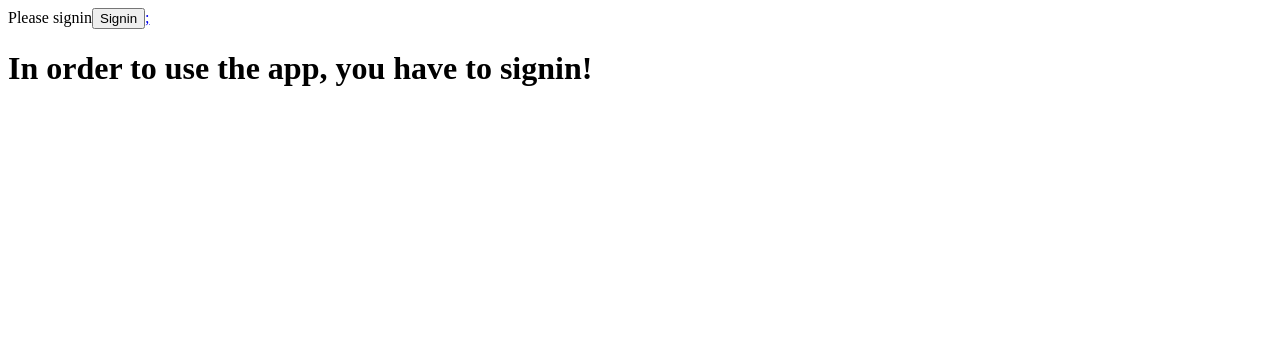
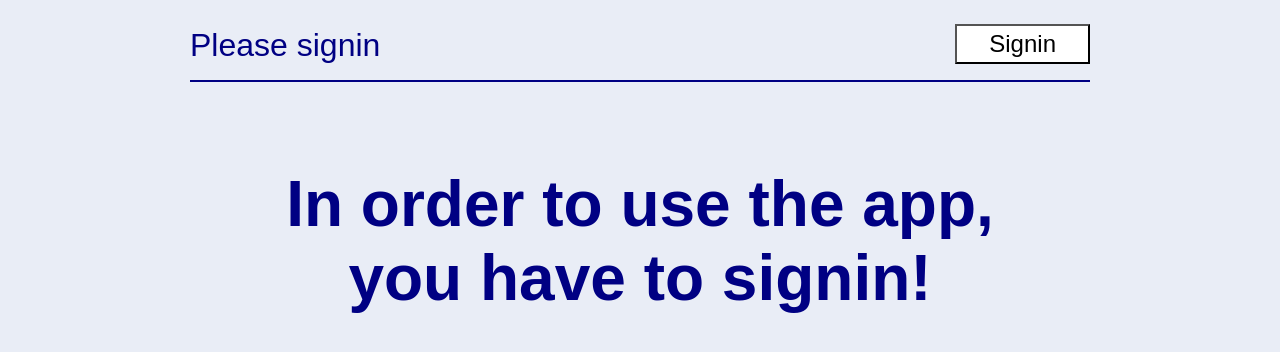
Before and after one commit to mstanielewicz/signin-react-app, a React (Create React App) app: page / in a window 1280 px wide. Shown: the top 352 px of the page. Built offline with nearby package versions, Linux system fonts and the light colour scheme.

Commit message:
Add styling

```diff
--- a/package.json
+++ b/package.json
@@ -9,6 +9,7 @@
     "react-router-dom": "^5.0.1",
     "react-scripts": "3.1.0",
     "styled-components": "^4.3.2",
+    "styled-normalize": "^8.0.6",
     "use-react-router": "^1.0.7",
     "yup": "^0.27.0"
   },
--- a/src/components/App.js
+++ b/src/components/App.js
@@ -7,9 +7,14 @@ import { Signin } from "./Signin";
 import { UserProvider } from "../context/UserContext";
 import { NotificationProvider } from "../context/NotificationContext";
 
-function App() {
+import styled, { createGlobalStyle } from "styled-components";
+import { normalize } from "styled-normalize";
+
+export const App = () => {
   return (
-    <div>
+    <>
+      <GlobalStyles />
+      <AppWrapper>
         <NotificationProvider>
           <UserProvider>
             <Router>
@@ -20,8 +25,35 @@ function App() {
             </Router>
           </UserProvider>
         </NotificationProvider>
-    </div>
+      </AppWrapper>
+    </>
   );
+};
+
+const GlobalStyles = createGlobalStyle`
+  ${normalize}
+
+  body {
+    background-color: #e9edf6;
+    font-family: sans-serif;
+    font-size: 10px;
+    color: rgba(10, 16, 25, 0.9);
   }
 
-export default App;
+  button {
+    cursor: pointer;
+    text-decoration: none;
+    height: 2.5rem;
+    padding: 0 2rem;
+    font-size: 1.5rem;
+    background-color: white;
+  }
+`;
+
+const AppWrapper = styled.div`
+  max-width: 900px;
+  margin: 0 auto;
+  display: flex;
+  flex-direction: column;
+  justify-content: center;
+`;
--- a/src/components/Header.js
+++ b/src/components/Header.js
@@ -1,15 +1,17 @@
 import React from "react";
 import { Link } from "react-router-dom";
 import { UserContext } from "../context/UserContext";
+
+import styled from "styled-components";
 
 export const Header = () => {
   const { signout, user, isAuthenticated } = React.useContext(UserContext);
 
   return (
-    <header>
+    <HeaderWrapper>
       <span>{isAuthenticated ? `Hello ${user.name}!` : "Please signin"}</span>
       {isAuthenticated ? <SignoutButton signout={signout} /> : <SigninButton />}
-    </header>
+    </HeaderWrapper>
   );
 };
 
@@ -19,6 +21,21 @@ const SignoutButton = ({ signout }) => (
 
 const SigninButton = () => (
   <Link to="/signin">
-    <button>{"Signin"}</button>;
+    <button>{"Signin"}</button>
   </Link>
 );
+
+const HeaderWrapper = styled.header`
+  height: 3rem;
+  margin-bottom: 1rem;
+  display: flex;
+  justify-content: space-between;
+  align-items: flex-end;
+  padding: 1rem 0;
+  border-bottom: 2px #000083 solid;
+  color: #000083;
+
+  span {
+    font-size: 2rem;
+  }
+`;
--- a/src/components/Home.js
+++ b/src/components/Home.js
@@ -1,16 +1,33 @@
 import React from "react";
 import { UserContext } from "../context/UserContext";
+
+import styled from "styled-components";
 
 export const Home = () => {
   const { user, isAuthenticated } = React.useContext(UserContext);
 
   return (
-    <div>
+    <HomeWrapper>
       <h1>
         {isAuthenticated
           ? `Now you can use the app ${user.name}!`
           : "In order to use the app, you have to signin!"}
       </h1>
-    </div>
+    </HomeWrapper>
   );
 };
+
+const HomeWrapper = styled.div`
+  display: flex;
+  justify-content: center;
+  align-items: center;
+  height: 10rem;
+  color: #000083;
+  padding: 4rem;
+
+  h1 {
+    text-align: center;
+    font-size: 4rem;
+    font-weight: 600;
+  }
+`;
--- a/src/components/Notifications.js
+++ b/src/components/Notifications.js
@@ -1,14 +1,48 @@
 import React from "react";
 import { NotificationContext } from "../context/NotificationContext";
+
+import styled from "styled-components";
 
 export const Notifications = () => {
   const { state } = React.useContext(NotificationContext);
 
+  if (state.length === 0) {
+    return null;
+  }
+
   return (
-    <div>
+    <NotificationsWrapper>
       {state.map(notification => (
-        <div key={notification.id}>{notification.message}</div>
+        <NotificationWrapper key={notification.id} status={notification.status}>
+          {notification.message}
+        </NotificationWrapper>
       ))}
-    </div>
+    </NotificationsWrapper>
   );
 };
+
+const NotificationsWrapper = styled.div`
+  position: absolute;
+  margin-left: auto;
+  margin-right: auto;
+  left: 0;
+  right: 0;
+  bottom: 0;
+  width: 100%;
+  max-width: 900px;
+  display: flex;
+  flex-direction: column;
+`;
+
+const NotificationWrapper = styled.div`
+  height: 2.5rem;
+  font-size: 1.5rem;
+  padding: 0 2rem;
+  display: flex;
+  align-items: center;
+  border: ${props => (props.status === "success" ? "#155724" : "#721c24")} solid
+    1px;
+  color: ${props => (props.status === "success" ? "#155724" : "#721c24")};
+  background-color: ${props =>
+    props.status === "success" ? "#d4edda" : "#f8d7da"};
+`;
--- a/src/components/Signin.js
+++ b/src/components/Signin.js
@@ -5,6 +5,8 @@ import * as Yup from "yup";
 import { UserContext } from "../context/UserContext";
 import { NotificationContext } from "../context/NotificationContext";
 import { authenticate } from "../utils/auth";
+
+import styled from "styled-components";
 
 export const Signin = () => {
   const { signin } = React.useContext(UserContext);
@@ -49,15 +51,21 @@ const SigninForm = ({ loading }) => {
   const { errors, touched } = useFormikContext();
 
   return (
-    <>
-      <Field name="email" disabled={loading} />
-      {errors.email && touched.email ? <div>{errors.email}</div> : null}
-      <Field name="password" type="password" disabled={loading} />
-      {errors.password && touched.password ? (
-        <div>{errors.password}</div>
-      ) : null}
+    <FormWrapper>
+      <InputWrapper error={errors.email && touched.email}>
+        <label htmlFor="email">Email</label>
+        <Field name="email" disabled={loading} />
+        {errors.email && touched.email ? <span>{errors.email}</span> : null}
+      </InputWrapper>
+      <InputWrapper error={errors.password && touched.password}>
+        <label htmlFor="password">Password</label>
+        <Field name="password" type="password" disabled={loading} />
+        {errors.password && touched.password ? (
+          <span>{errors.password}</span>
+        ) : null}
+      </InputWrapper>
       <SubmitButton loading={loading} />
-    </>
+    </FormWrapper>
   );
 };
 
@@ -85,3 +93,41 @@ const validationSchema = Yup.object().shape({
       "Password has to contain one uppercase, one lowercase and one digit!"
     )
 });
+
+const FormWrapper = styled.div`
+  display: flex;
+  flex-direction: column;
+  justify-content: center;
+  margin: 3rem;
+  padding: 3rem;
+  border: 2px #000083 solid;
+  border-radius: 1rem;
+
+  & > * {
+    margin-bottom: 1rem;
+  }
+`;
+
+const InputWrapper = styled.div`
+  padding: 0.2rem;
+  height: 5rem;
+
+  label {
+    font-size: 1rem;
+  }
+
+  span {
+    margin-top: 5px;
+    font-size: 1rem;
+    color: red;
+  }
+
+  input {
+    width: 100%;
+    height: 2.5rem;
+    border: none;
+    border-bottom: 2px ${props => (props.error ? "red" : "#000083")} solid;
+    background-color: #e9edf6;
+    font-size: 1.5rem;
+  }
+`;
--- a/src/context/NotificationContext.js
+++ b/src/context/NotificationContext.js
@@ -13,7 +13,7 @@ export const NotificationProvider = ({ children }) => {
 
   const showNotification = notification => {
     setState(previous => [...previous, notification]);
-    setTimeout(() => closeNotification(notification.id), 5000);
+    setTimeout(() => closeNotification(notification.id), 3000);
   };
 
   const closeNotification = id =>
--- a/src/index.js
+++ b/src/index.js
@@ -1,5 +1,5 @@
 import React from "react";
 import ReactDOM from "react-dom";
-import App from "./components/App";
+import { App } from "./components/App";
 
 ReactDOM.render(<App />, document.getElementById("root"));
```
Also changed, not shown: 1 other file (tests, documents, lock files or other folders). Lines whose indentation alone changed are shown as unchanged.
